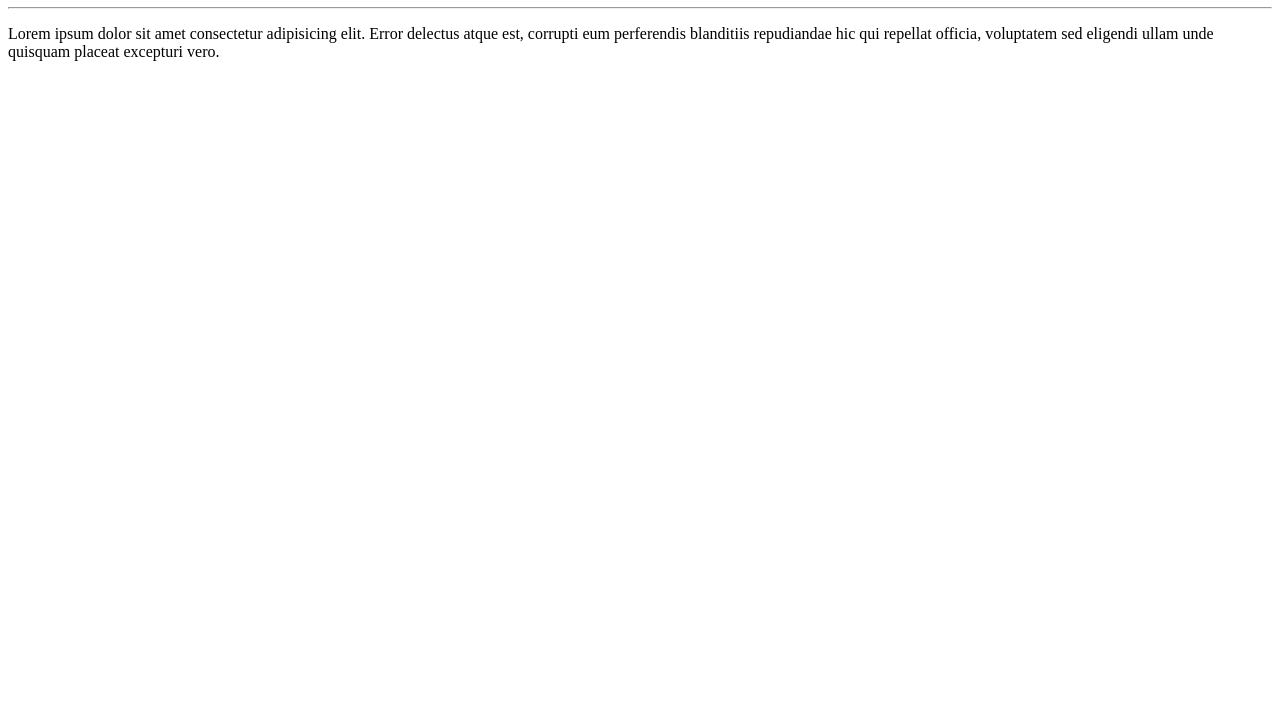
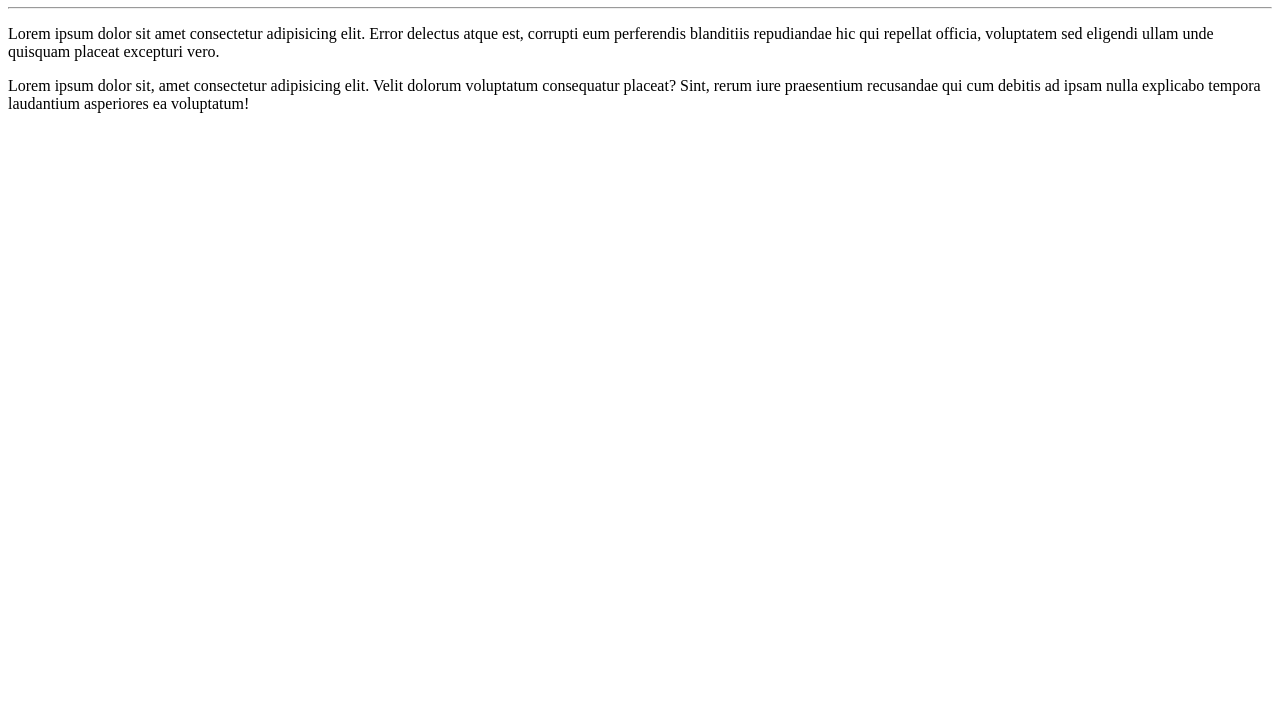
Before and after one commit to RenanRF12/Ola-Mundo, a plain HTML site: page site-exemplo/index.html in a window 1280 px wide. Shown: the part 73-800 px from the top of the page. Drawn offline with Linux system fonts and the light colour scheme.

Commit message:
adicionei um parágrafo

```diff
--- a/site-exemplo/index.html
+++ b/site-exemplo/index.html
@@ -9,5 +9,6 @@
     <h1>Olá, Mundo!</h1>
     <hr>
     <p>Lorem ipsum dolor sit amet consectetur adipisicing elit. Error delectus atque est, corrupti eum perferendis blanditiis repudiandae hic qui repellat officia, voluptatem sed eligendi ullam unde quisquam placeat excepturi vero.</p>
+    <p>Lorem ipsum dolor sit, amet consectetur adipisicing elit. Velit dolorum voluptatum consequatur placeat? Sint, rerum iure praesentium recusandae qui cum debitis ad ipsam nulla explicabo tempora laudantium asperiores ea voluptatum!</p>
 </body>
 </html>
```
